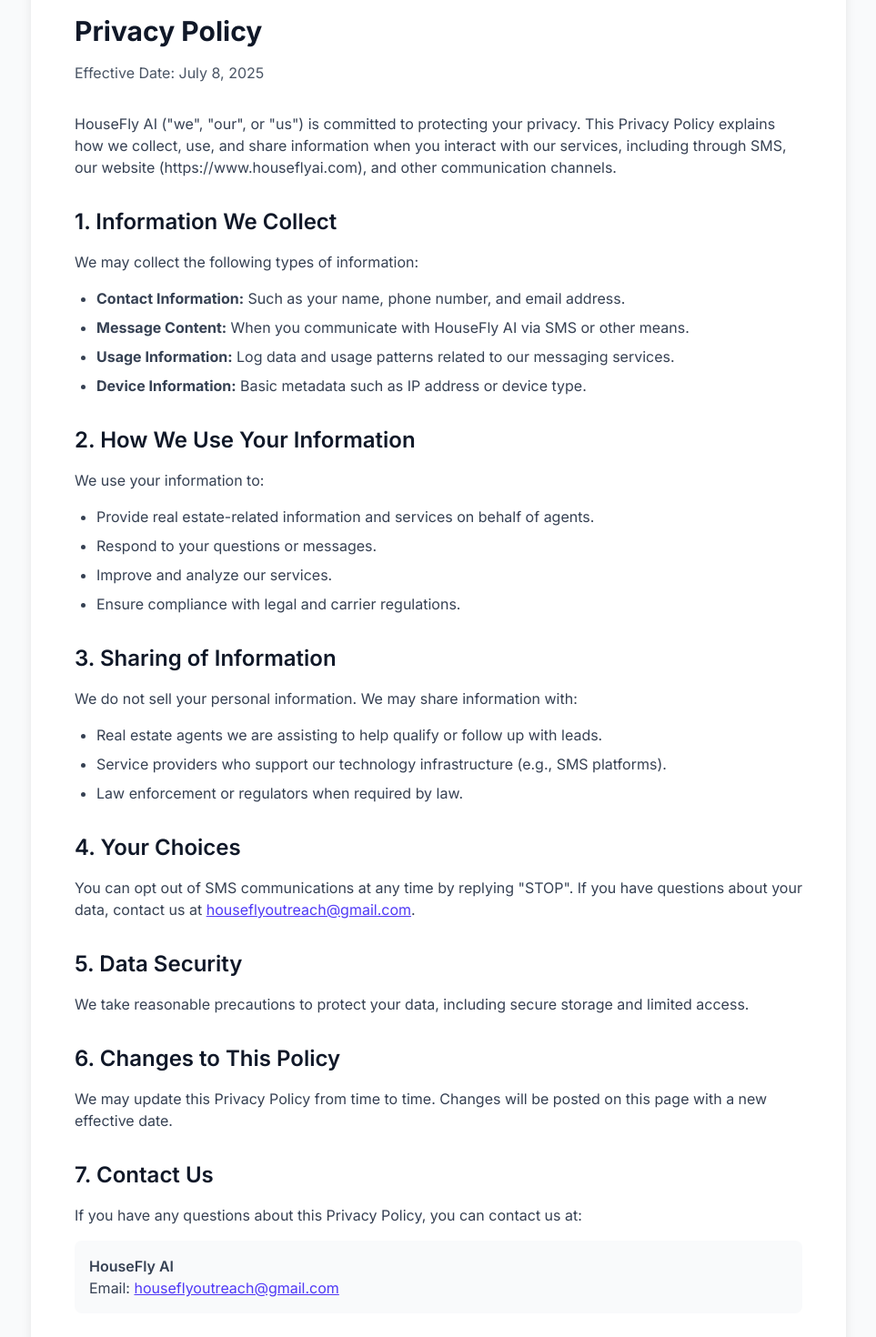
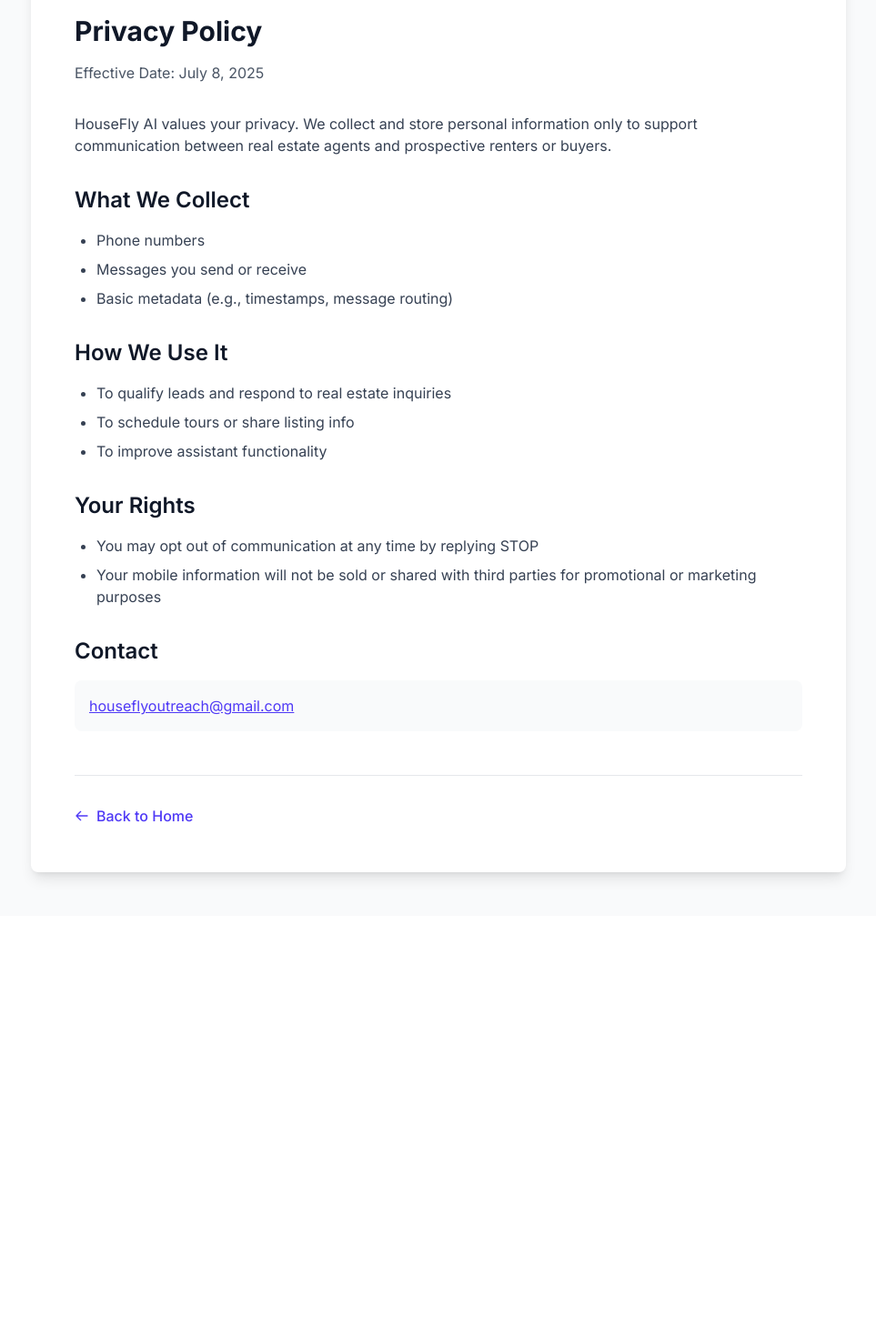
Before and after one commit to MiloMargolis/ai-leasing-agent-website, a Next.js app: page /privacy in a window 1280 px wide. Shown: the part 80-1550 px from the top of the page at 91% size, without its empty margins (158-1121 px from the left). After the commit the page ends 1087 px from the top, so only its background shows below. Built offline with nearby package versions, Linux system fonts and the light colour scheme.

Commit message:
adding optin and terms

```diff
--- /dev/null
+++ b/app/optin/page.tsx
@@ -0,0 +1,57 @@
+import React from "react";
+
+export default function OptInSuccess() {
+  return (
+    <div className="min-h-screen bg-gray-50 py-12 px-4 sm:px-6 lg:px-8">
+      <div className="max-w-2xl mx-auto">
+        <div className="bg-white shadow-lg rounded-lg p-8 md:p-12 text-center">
+          <div className="mb-8">
+            <div className="w-16 h-16 bg-green-100 rounded-full flex items-center justify-center mx-auto mb-6">
+              <svg className="w-8 h-8 text-green-600" fill="none" stroke="currentColor" viewBox="0 0 24 24">
+                <path strokeLinecap="round" strokeLinejoin="round" strokeWidth={2} d="M5 13l4 4L19 7" />
+              </svg>
+            </div>
+            <h1 className="text-3xl font-bold text-gray-900 mb-4">You've Successfully Opted In</h1>
+          </div>
+
+          <div className="prose prose-lg max-w-none text-left">
+            <p className="text-gray-700 mb-6">
+              By joining a conversation with a real estate agent using HouseFly AI, you've agreed to receive SMS messages related to property listings, scheduling tours, and general real estate assistance.
+            </p>
+
+            <div className="bg-blue-50 border-l-4 border-blue-400 p-4 mb-6">
+              <p className="text-blue-800 text-sm">
+                <strong>Message frequency may vary.</strong> Message and data rates may apply. Reply STOP at any time to unsubscribe, or HELP for more information.
+              </p>
+            </div>
+
+            <p className="text-gray-700 mb-6">
+              Your mobile information will not be sold or shared with third parties for promotional or marketing purposes.
+            </p>
+
+            <div className="bg-gray-50 p-4 rounded-lg">
+              <p className="text-gray-700">
+                <strong>Questions?</strong> Contact us at{" "}
+                <a href="mailto:houseflyoutreach@gmail.com" className="text-indigo-600 hover:text-indigo-800 underline">
+                  houseflyoutreach@gmail.com
+                </a>
+              </p>
+            </div>
+          </div>
+
+          <div className="mt-12 pt-8 border-t border-gray-200">
+            <a
+              href="/"
+              className="inline-flex items-center text-indigo-600 hover:text-indigo-800 font-medium"
+            >
+              <svg className="w-4 h-4 mr-2" fill="none" stroke="currentColor" viewBox="0 0 24 24">
+                <path strokeLinecap="round" strokeLinejoin="round" strokeWidth={2} d="M10 19l-7-7m0 0l7-7m-7 7h18" />
+              </svg>
+              Back to Home
+            </a>
+          </div>
+        </div>
+      </div>
+    </div>
+  );
+}
--- a/app/privacy/page.tsx
+++ b/app/privacy/page.tsx
@@ -12,63 +12,34 @@
 
           <div className="prose prose-lg max-w-none">
             <p className="text-gray-700 mb-6">
-              HouseFly AI ("we", "our", or "us") is committed to protecting your privacy. This Privacy Policy explains how we collect, use, and share information when you interact with our services, including through SMS, our website (https://www.houseflyai.com), and other communication channels.
+              HouseFly AI values your privacy. We collect and store personal information only to support communication between real estate agents and prospective renters or buyers.
             </p>
 
-            <h2 className="text-2xl font-semibold text-gray-900 mt-8 mb-4">1. Information We Collect</h2>
-            <p className="text-gray-700 mb-4">We may collect the following types of information:</p>
+            <h2 className="text-2xl font-semibold text-gray-900 mt-8 mb-4">What We Collect</h2>
             <ul className="list-disc pl-6 text-gray-700 mb-6 space-y-2">
-              <li><strong>Contact Information:</strong> Such as your name, phone number, and email address.</li>
-              <li><strong>Message Content:</strong> When you communicate with HouseFly AI via SMS or other means.</li>
-              <li><strong>Usage Information:</strong> Log data and usage patterns related to our messaging services.</li>
-              <li><strong>Device Information:</strong> Basic metadata such as IP address or device type.</li>
+              <li>Phone numbers</li>
+              <li>Messages you send or receive</li>
+              <li>Basic metadata (e.g., timestamps, message routing)</li>
             </ul>
 
-            <h2 className="text-2xl font-semibold text-gray-900 mt-8 mb-4">2. How We Use Your Information</h2>
-            <p className="text-gray-700 mb-4">We use your information to:</p>
+            <h2 className="text-2xl font-semibold text-gray-900 mt-8 mb-4">How We Use It</h2>
             <ul className="list-disc pl-6 text-gray-700 mb-6 space-y-2">
-              <li>Provide real estate-related information and services on behalf of agents.</li>
-              <li>Respond to your questions or messages.</li>
-              <li>Improve and analyze our services.</li>
-              <li>Ensure compliance with legal and carrier regulations.</li>
+              <li>To qualify leads and respond to real estate inquiries</li>
+              <li>To schedule tours or share listing info</li>
+              <li>To improve assistant functionality</li>
             </ul>
 
-            <h2 className="text-2xl font-semibold text-gray-900 mt-8 mb-4">3. Sharing of Information</h2>
-            <p className="text-gray-700 mb-4">We do not sell your personal information. We may share information with:</p>
+            <h2 className="text-2xl font-semibold text-gray-900 mt-8 mb-4">Your Rights</h2>
             <ul className="list-disc pl-6 text-gray-700 mb-6 space-y-2">
-              <li>Real estate agents we are assisting to help qualify or follow up with leads.</li>
-              <li>Service providers who support our technology infrastructure (e.g., SMS platforms).</li>
-              <li>Law enforcement or regulators when required by law.</li>
+              <li>You may opt out of communication at any time by replying STOP</li>
+              <li>Your mobile information will not be sold or shared with third parties for promotional or marketing purposes</li>
             </ul>
 
-            <h2 className="text-2xl font-semibold text-gray-900 mt-8 mb-4">4. Your Choices</h2>
-            <p className="text-gray-700 mb-6">
-              You can opt out of SMS communications at any time by replying "STOP". If you have questions about your data, contact us at{" "}
+            <h2 className="text-2xl font-semibold text-gray-900 mt-8 mb-4">Contact</h2>
+            <div className="bg-gray-50 p-4 rounded-lg">
               <a href="mailto:houseflyoutreach@gmail.com" className="text-indigo-600 hover:text-indigo-800 underline">
                 houseflyoutreach@gmail.com
-              </a>.
-            </p>
-
-            <h2 className="text-2xl font-semibold text-gray-900 mt-8 mb-4">5. Data Security</h2>
-            <p className="text-gray-700 mb-6">
-              We take reasonable precautions to protect your data, including secure storage and limited access.
-            </p>
-
-            <h2 className="text-2xl font-semibold text-gray-900 mt-8 mb-4">6. Changes to This Policy</h2>
-            <p className="text-gray-700 mb-6">
-              We may update this Privacy Policy from time to time. Changes will be posted on this page with a new effective date.
-            </p>
-
-            <h2 className="text-2xl font-semibold text-gray-900 mt-8 mb-4">7. Contact Us</h2>
-            <p className="text-gray-700 mb-4">If you have any questions about this Privacy Policy, you can contact us at:</p>
-            <div className="bg-gray-50 p-4 rounded-lg">
-              <p className="text-gray-700 font-semibold">HouseFly AI</p>
-              <p className="text-gray-700">
-                Email:{" "}
-                <a href="mailto:houseflyoutreach@gmail.com" className="text-indigo-600 hover:text-indigo-800 underline">
-                  houseflyoutreach@gmail.com
-                </a>
-              </p>
+              </a>
             </div>
           </div>
 
--- /dev/null
+++ b/app/terms/page.tsx
@@ -0,0 +1,50 @@
+import React from "react";
+
+export default function TermsAndConditions() {
+  return (
+    <div className="min-h-screen bg-gray-50 py-12 px-4 sm:px-6 lg:px-8">
+      <div className="max-w-4xl mx-auto">
+        <div className="bg-white shadow-lg rounded-lg p-8 md:p-12">
+          <div className="mb-8">
+            <h1 className="text-3xl font-bold text-gray-900 mb-4">Terms & Conditions</h1>
+          </div>
+
+          <div className="prose prose-lg max-w-none">
+            <p className="text-gray-700 mb-6">
+              By using HouseFly AI, you agree to the following terms:
+            </p>
+
+            <ul className="list-disc pl-6 text-gray-700 mb-6 space-y-3">
+              <li>You consent to receive SMS messages related to real estate assistance, scheduling, and listing details.</li>
+              <li>Message frequency may vary. Standard messaging rates may apply.</li>
+              <li>You can opt out at any time by replying STOP. For help, reply HELP.</li>
+              <li>You understand that responses may be powered by automated systems or AI, with oversight by licensed agents.</li>
+              <li>This service is informational and does not constitute a legal or contractual obligation between HouseFly AI and the user.</li>
+            </ul>
+
+            <div className="bg-gray-50 p-4 rounded-lg">
+              <p className="text-gray-700">
+                For any questions, contact{" "}
+                <a href="mailto:houseflyoutreach@gmail.com" className="text-indigo-600 hover:text-indigo-800 underline">
+                  houseflyoutreach@gmail.com
+                </a>.
+              </p>
+            </div>
+          </div>
+
+          <div className="mt-12 pt-8 border-t border-gray-200">
+            <a
+              href="/"
+              className="inline-flex items-center text-indigo-600 hover:text-indigo-800 font-medium"
+            >
+              <svg className="w-4 h-4 mr-2" fill="none" stroke="currentColor" viewBox="0 0 24 24">
+                <path strokeLinecap="round" strokeLinejoin="round" strokeWidth={2} d="M10 19l-7-7m0 0l7-7m-7 7h18" />
+              </svg>
+              Back to Home
+            </a>
+          </div>
+        </div>
+      </div>
+    </div>
+  );
+}
--- a/components/Footer.tsx
+++ b/components/Footer.tsx
@@ -11,6 +11,7 @@
         <a href="#team" className="hover:text-indigo-600 transition-colors">Team</a>
         <a href="#contact" className="hover:text-indigo-600 transition-colors">Contact</a>
         <a href="/privacy" className="hover:text-indigo-600 transition-colors">Privacy Policy</a>
+        <a href="/terms" className="hover:text-indigo-600 transition-colors">Terms</a>
       </div>
     </div>
   </footer>
```
